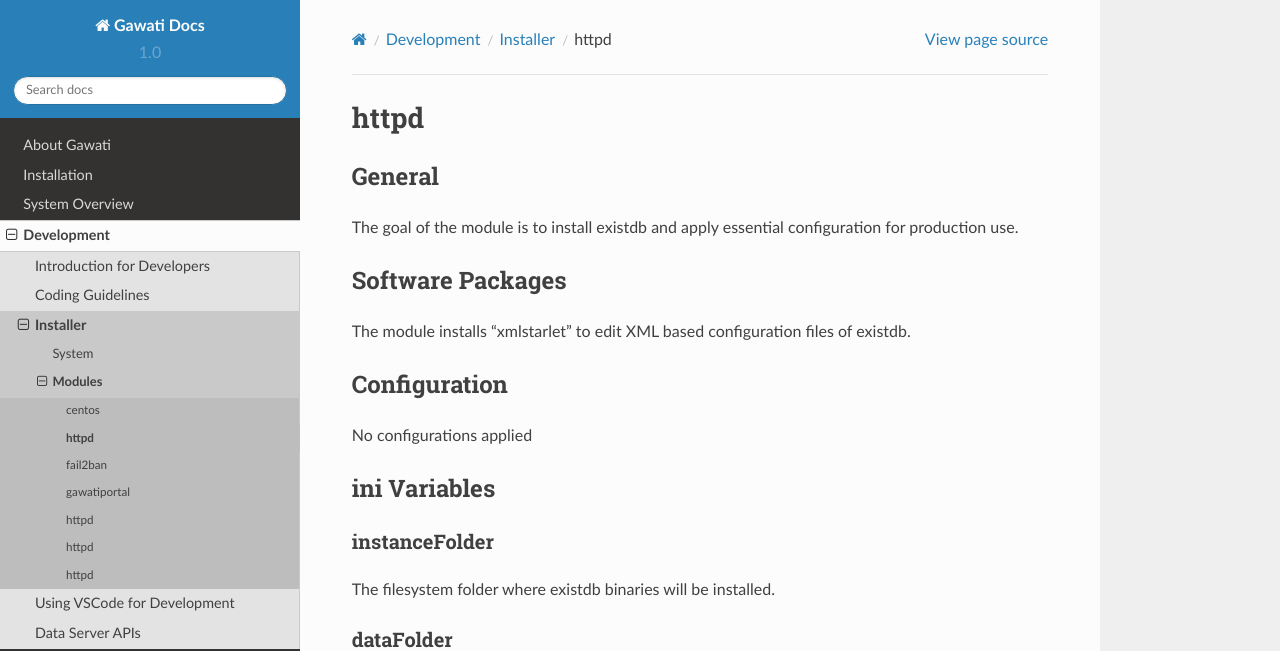
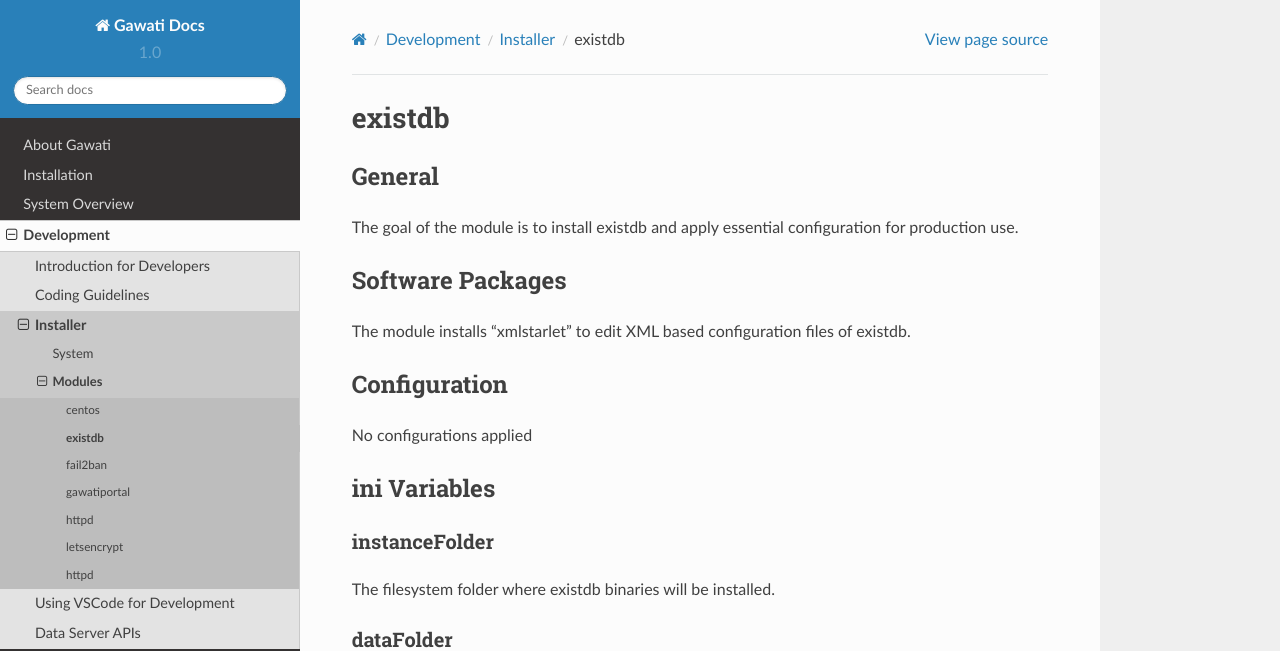
Before and after one commit to gawati/gawati-docs, a Sphinx documentation site: the page built from docs/source/development/installer/modules/existdb.rst, in a window 1280 px wide and 1287 px high. Shown: the top 651 px of the window. Built offline with Sphinx 7.4.7 and the Read the Docs theme 2.0.0, drawn with Linux system fonts in a browser that asks for light colours.

Commit message:
Fix headers

```diff
--- a/docs/source/development/installer/modules/existdb.rst
+++ b/docs/source/development/installer/modules/existdb.rst
@@ -1,5 +1,5 @@
-httpd
-######
+existdb
+#######
 
 General
 *******
--- a/docs/source/development/installer/modules/letsencrypt.rst
+++ b/docs/source/development/installer/modules/letsencrypt.rst
@@ -1,5 +1,5 @@
-httpd
-######
+letsencrypt
+###########
 
 General
 *******
```
